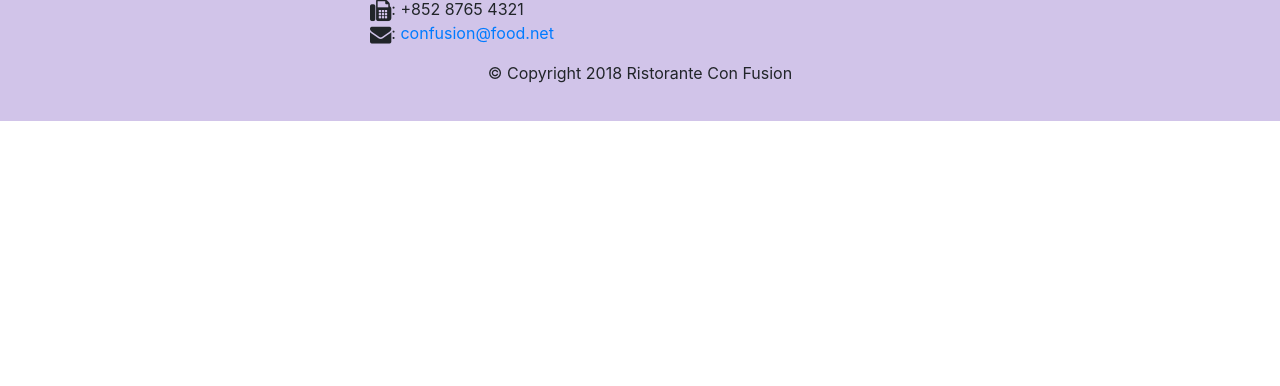
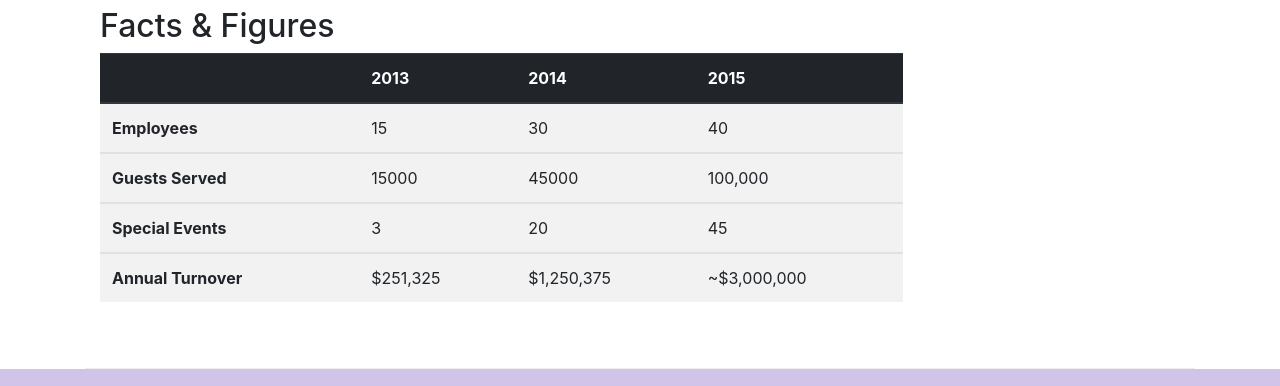
Before and after one commit to Sarvesh-Challawar/conFusion, a website: page aboutus.html in a window 1280 px wide. Shown: the part 1705-2091 px from the top of the page. Before the commit the page ends 1826 px from the top, so only its background shows below. Drawn offline with nearby package versions, Linux system fonts and the light colour scheme.

Commit message:
Tables and Cards

```diff
--- a/aboutus.html
+++ b/aboutus.html
@@ -63,7 +63,32 @@
                 <p>Started in 2010, Ristorante con Fusion quickly established itself as a culinary icon par excellence in Hong Kong. With its unique brand of world fusion cuisine that can be found nowhere else, it enjoys patronage from the A-list clientele in Hong Kong.  Featuring four of the best three-star Michelin chefs in the world, you never know what will arrive on your plate the next time you visit us.</p>
                 <p>The restaurant traces its humble beginnings to <em>The Frying Pan</em>, a successful chain started by our CEO, Mr. Peter Pan, that featured for the first time the world's best cuisines in a pan.</p>
             </div>
-            <div>
+            <div class="col-sm">
+                <div class="card">
+                    <h3 class="card-header bg-primary text-white">Facts at a Glance</h3>
+                    <div class="card-body">
+                        <dl class="row">
+                            <dt class="col-6">Started</dt>
+                            <dd class="col-6">3 Feb. 2013</dd>
+                            <dt class="col-6">Major Stake Holder</dt>
+                            <dd class="col-6">HK Fine Foods Inc.</dd>
+                            <dt class="col-6">Last Year's Turnover</dt>
+                            <dd class="col-6">$1,250,375</dd>
+                            <dt class="col-6">Employees</dt>
+                            <dd class="col-6">40</dd>
+                        </dl>
+                    </div>
+                </div>
+            </div>
+            <div class="col-12">
+                <div class="card card-body bg-light">
+                    <blockquote class="blockquote">
+                        <p class="mb-0">You better cut the pizza in four pieces because I'm not hungry enough to eat six.</p>
+                        <footer class="blockquote-footer">
+                            Yogi Berra,<cite title="Source Title">The Wit and Wisdom of yogi Berra, P. Pepe, Diversion Books, 2014</cite>
+                        </footer>
+                    </blockquote>
+                </div>
             </div>
         </div>
 
@@ -82,6 +107,58 @@
             </div>
        </div>
 
+       <div class="row row-content">
+            <div class="col-12 col-sm-9">
+                <h2>Facts &amp; Figures</h2>
+                <div class="table-responsive">
+                    <table class="table table-striped">
+                        <thead class="thead-dark">
+                            <tr>
+                                <th>&nbsp;</th>
+                                <th>2013</th>
+                                <th>2014</th>
+                                <th>2015</th>
+                            </tr>
+                        </thead>
+                        <tbody>
+                            <tr>
+                                <th>Employees</th>
+                                <td>15</td>
+                                <td>30</td>
+                                <td>40</td>
+                            </tr>
+                        </tbody>
+                        <tbody>
+                            <tr>
+                                <th>Guests Served</th>
+                                <td>15000</td>
+                                <td>45000</td>
+                                <td>100,000</td>
+                            </tr>
+                        </tbody>
+                        <tbody>
+                            <tr>
+                                <th>Special Events</th>
+                                <td>3</td>
+                                <td>20</td>
+                                <td>45</td>
+                            </tr>
+                        </tbody>
+                        <tbody>
+                            <tr>
+                                <th>Annual Turnover</th>
+                                <td>$251,325</td>
+                                <td>$1,250,375</td>
+                                <td>~$3,000,000</td>
+                            </tr>
+                        </tbody>
+                    </table>
+                </div>
+            </div>
+            <div class="col-12 col-sm-3">
+
+            </div>
+       </div>
     </div>
 
     <footer class="footer">
```
